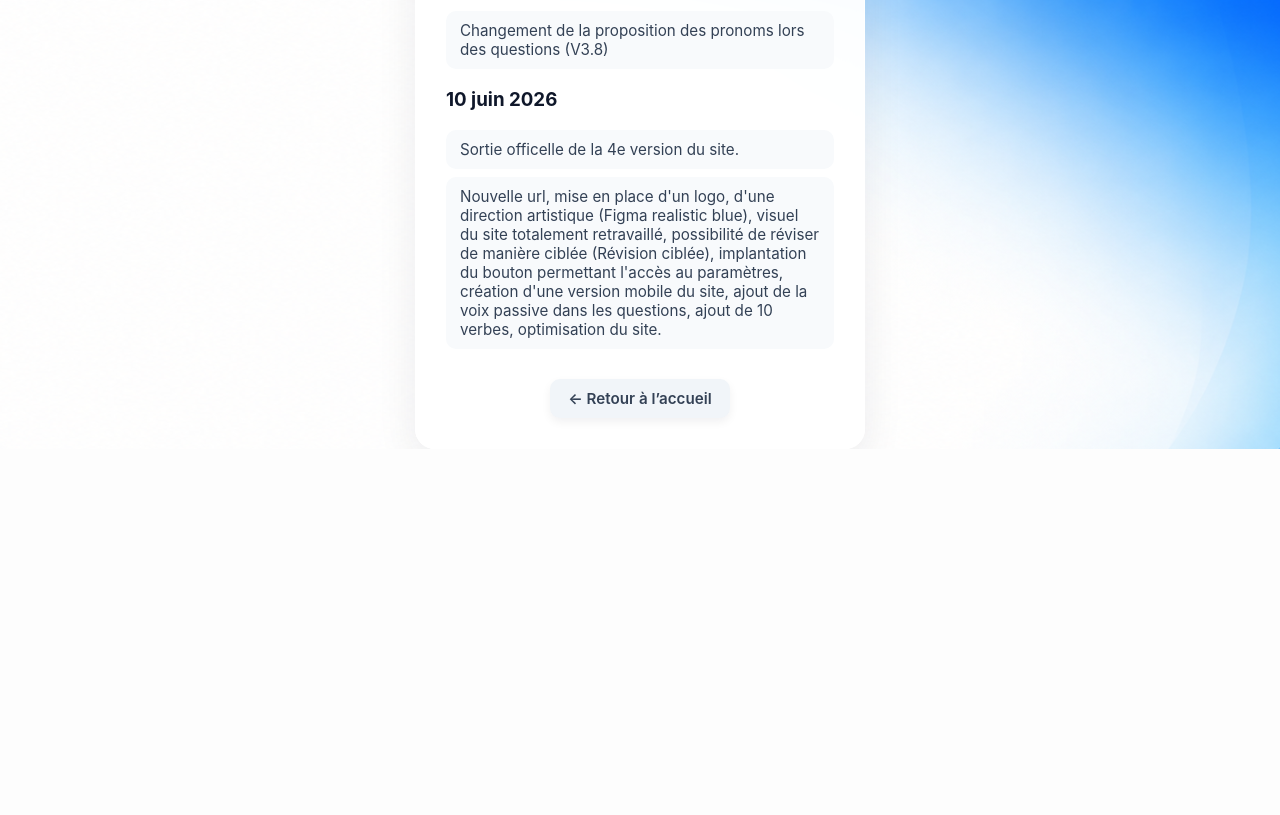
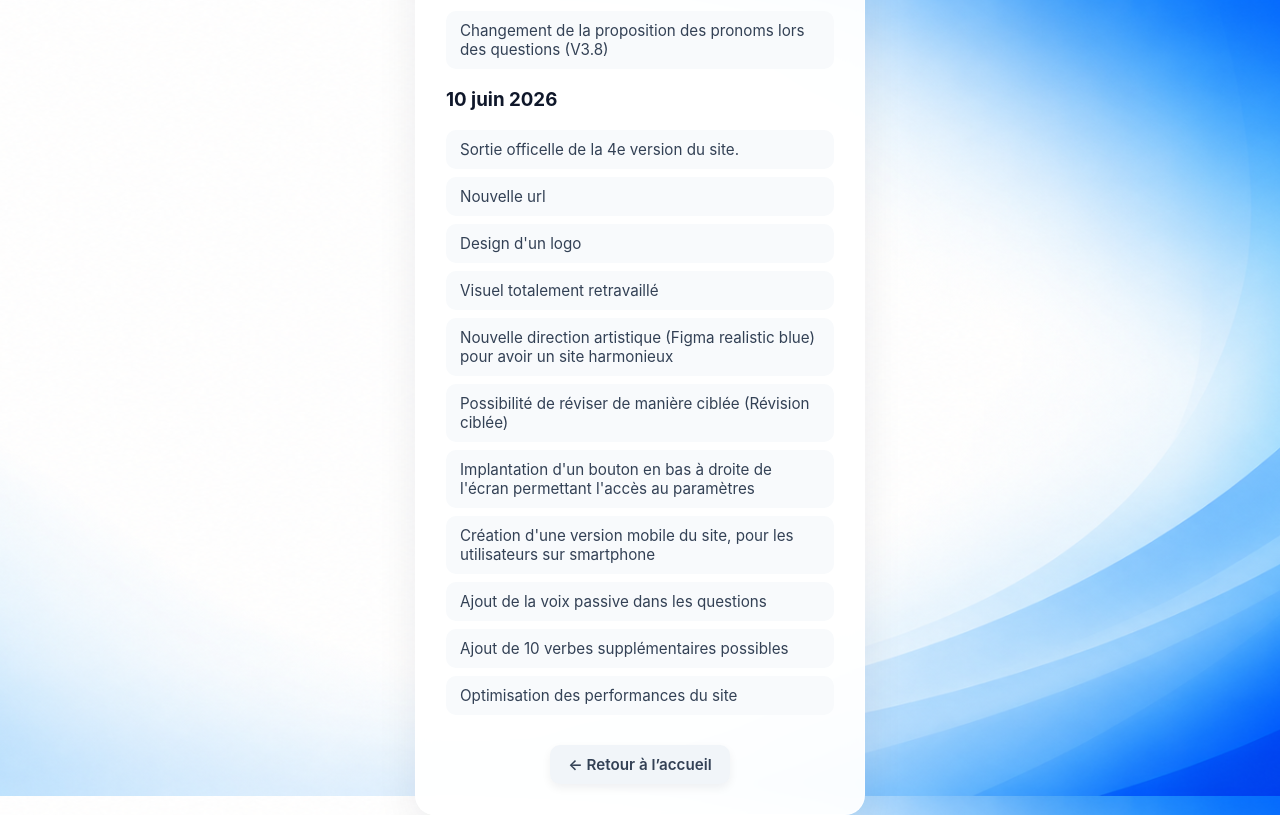
Before and after one commit to lemeilleurhackeur65645-cell/Hirondelleconjugaison, a Flask app: page /changelog in a window 1280 px wide. Shown: the part 1604-2419 px from the top of the page. Before the commit the page ends 2053 px from the top, so only its background shows below. Run offline with Flask 3, Linux system fonts and the light colour scheme.

Commit message:
Update changelog.html

```diff
--- a/templates/changelog.html
+++ b/templates/changelog.html
@@ -134,7 +134,17 @@
 
             <h3>10 juin 2026</h3>
             <div class="changelog-entry">Sortie officelle de la 4e version du site.</div>
-            <div class="changelog-entry">Nouvelle url, mise en place d'un logo, d'une direction artistique (Figma realistic blue), visuel du site totalement retravaillé, possibilité de réviser de manière ciblée (Révision ciblée), implantation du bouton permettant l'accès au paramètres, création d'une version mobile du site, ajout de la voix passive dans les questions, ajout de 10 verbes, optimisation du site.</div>
+            <div class="changelog-entry">Nouvelle url</div>
+            <div class="changelog-entry">Design d'un logo</div>
+            <div class="changelog-entry">Visuel totalement retravaillé</div>
+            <div class="changelog-entry">Nouvelle direction artistique (Figma realistic blue) pour avoir un site harmonieux</div>
+            <div class="changelog-entry">Possibilité de réviser de manière ciblée (Révision ciblée)</div>
+            <div class="changelog-entry">Implantation d'un bouton en bas à droite de l'écran permettant l'accès au paramètres</div>
+            <div class="changelog-entry">Création d'une version mobile du site, pour les utilisateurs sur smartphone</div>
+            <div class="changelog-entry">Ajout de la voix passive dans les questions</div>
+            <div class="changelog-entry">Ajout de 10 verbes supplémentaires possibles</div>
+            <div class="changelog-entry">Optimisation des performances du site</div>
+
         </div>
 
         <a href="/" class="back-button">← Retour à l’accueil</a>
```
